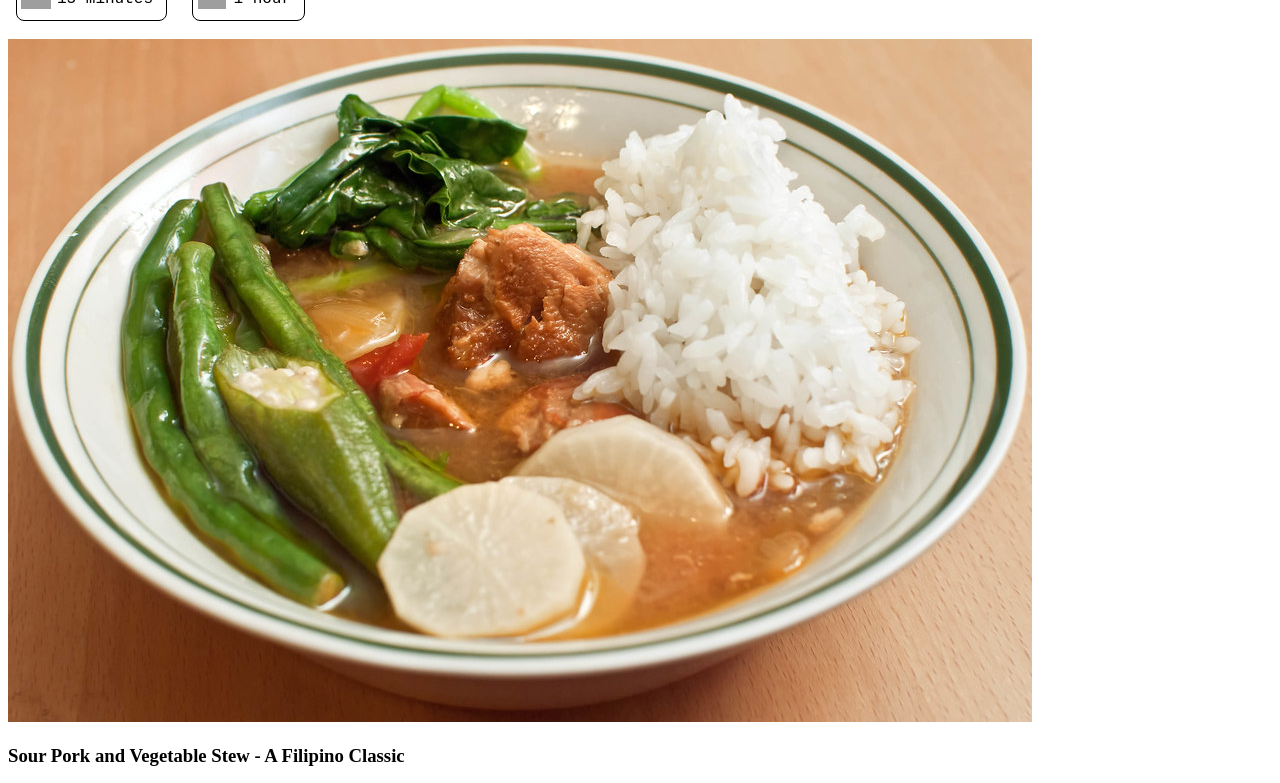
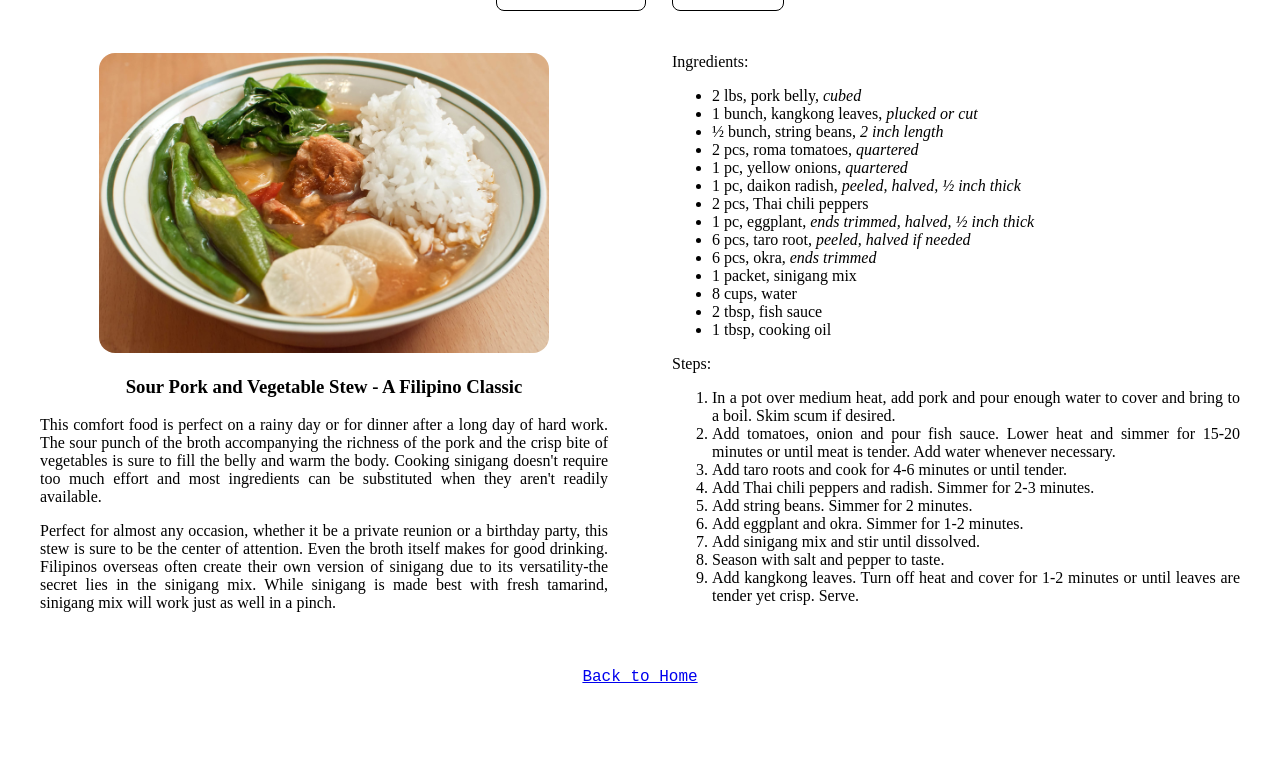
Before and after one commit to alexa-acosta/odin-recipes, a plain HTML site: page recipes/sinigang.html in a window 1280 px wide. Shown: the part 101-884 px from the top of the page. After the commit the page ends 803 px from the top, so only its background shows below. Drawn offline with Linux system fonts and the light colour scheme; grey boxes are pictures that could not be loaded.

Commit message:
Refine recipes-styles.css

```diff
--- a/recipes/recipes-styles.css
+++ b/recipes/recipes-styles.css
@@ -1,6 +1,16 @@
-.times {
+.centered {
+    text-align: center;
+}
+
+.left,
+.right {
+    padding: 1.5em 2em;
+}
+
+.times,
+.footer {
     font-family: 'Courier New', monospace;
-    margin: 2em 0em;
+    margin: 1em 0em;
 }
 
 .times span {
@@ -21,3 +31,18 @@
     background-size: 25%;
     background-position: 5% 50%;
 }
+
+.col {
+    display: flex;
+    text-align: justify;
+}
+
+.col div {
+    flex: 1;
+}
+
+.left img {
+    height: 300px;
+    width: auto;
+    border-radius: 1em;
+}
--- a/recipes/sinigang.html
+++ b/recipes/sinigang.html
@@ -9,21 +9,26 @@
     </head>
 
     <body>
+        <div class="header centered">
             <h1>Sinigang</h1>
             <div class="times">
                 <span id="prep" title="Prep Time">15 minutes</span>
                 <span id="cook" title="Cook Time">1 hour</span>
             </div>
+        </div>
 
-        <p><img src="./../img/sinigang.jpg" alt="A bowl of Pork Sinigang with pork cubes, string beans, okra, daikon radish, kangkong leaves and rice in a clear, brown broth." /></p>
+        <div class="col">
+            <div class="left">
+                <p class="centered"><img src="./../img/sinigang.jpg" alt="A bowl of Pork Sinigang with pork cubes, string beans, okra, daikon radish, kangkong leaves and rice in a clear, brown broth." /></p>
 
-        <h3>Sour Pork and Vegetable Stew - A Filipino Classic</h3>
+                <h3 class="centered">Sour Pork and Vegetable Stew - A Filipino Classic</h3>
                 <p> This comfort food is perfect on a rainy day or for dinner after a long day of hard work. The sour punch of the broth accompanying the richness of the pork and the crisp bite of vegetables is sure to fill the belly and warm the body. Cooking sinigang doesn't require too much effort and most ingredients can be substituted when they aren't readily available.</p>
 
                 <p>Perfect for almost any occasion, whether it be a private reunion or a birthday party, this stew is sure to be the center of attention. Even the broth itself makes for good drinking. Filipinos overseas often create their own version of sinigang due to its versatility-the secret lies in the sinigang mix. While sinigang is made best with fresh tamarind, sinigang mix will work just as well in a pinch.</p>
+            </div>
 
-        <figure>
-            <figcaption>Ingredients:</figcaption>
+            <div class="right">
+                <p>Ingredients:</p>
                 <ul>
                     <li>2 lbs, pork belly, <i>cubed</i></li>
                     <li>1 bunch, kangkong leaves, <i>plucked or cut</i></li>
@@ -40,7 +45,6 @@
                     <li>2 tbsp, fish sauce</li>
                     <li>1 tbsp, cooking oil</li>
                 </ul>
-        </figure>
 
                 <p>Steps:</p>
                 <ol>
@@ -54,7 +58,11 @@
                     <li>Season with salt and pepper to taste.</li>
                     <li>Add kangkong leaves. Turn off heat and cover for 1-2 minutes or until leaves are tender yet crisp. Serve.</li>
                 </ol>
+            </div>
+        </div>
 
+        <div class="footer centered">
             <p><a href="./../index.html">Back to Home</a></p>
+        </div>
     </body>
 </html>
```
Lines whose indentation alone changed are shown as unchanged.
